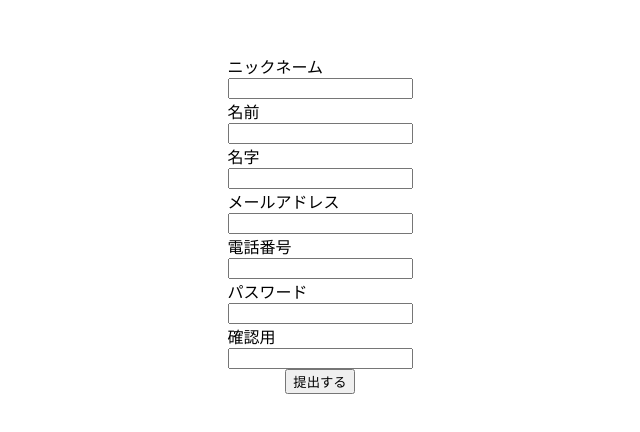
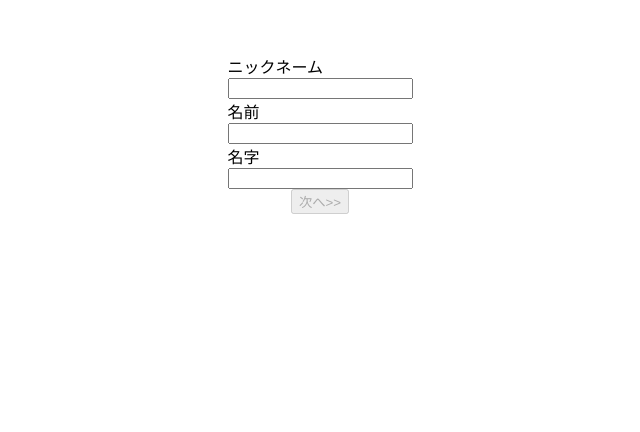
Before and after one commit to yuma-matsui/react-form-app, a React (Create React App) app: page / in a window 1280 px wide. Shown: the part 138-570 px from the top of the page, without its empty margins (320-960 px from the left). Built offline with nearby package versions, Linux system fonts and the light colour scheme.

Commit message:
Wizard形式のフォームを実装した

```diff
--- a/src/components/Form.tsx
+++ b/src/components/Form.tsx
@@ -1,5 +1,6 @@
 import { FC } from "react"
 import { SubmitHandler, useForm } from "react-hook-form"
+import { useWizardForm } from "../hooks/useWizardForm"
 
 import { InputName } from "../types/inputName"
 import { User } from "../types/user"
@@ -32,24 +33,34 @@ const Form: FC = () => {
     handleSubmit,
     register,
     formState: {
+      isValid,
+      isSubmitting,
       errors
-    }} = useForm<User>()
+    }} = useForm<User>({
+      mode: 'onChange'
+    })
+  const onSubmit: SubmitHandler<User> = (data) => alert(JSON.stringify(data))
 
-  const onSubmit: SubmitHandler<User> = (data) => console.log(data)
-
-  console.log(errors)
-
-  return (
-    <form onSubmit={handleSubmit(onSubmit)} className="flex flex-col items-center mt-48">
-      {formItems.map((items, index) => (
+  const forms =
+    formItems
+      .map((items, index) => (
         <BaseInputs
-          key={items[0].name}
           register={register}
           errors={errors}
           formItems={items}
         />
-      ))}
-      <input type="submit" value="提出する" />
+      ))
+
+  const { currentForm, isFirstStep, isLastStep, next, back } = useWizardForm(forms)
+
+  return (
+    <form onSubmit={handleSubmit(onSubmit)} className="flex flex-col items-center mt-48">
+      {currentForm}
+      <div>
+        {!isFirstStep && <button onClick={back} disabled={!isValid || isSubmitting}>&lt;&lt;前へ</button>}
+        {!isLastStep && <button onClick={next} disabled={!isValid || isSubmitting}>次へ&gt;&gt;</button>}
+        {isLastStep && <button type="submit" disabled={!isValid || isSubmitting}>提出する</button>}
+      </div>
     </form>
   )
 }
--- a/src/components/Input.tsx
+++ b/src/components/Input.tsx
@@ -10,14 +10,17 @@ type Props = {
   name: InputName
 }
 
+const isPassword = (type: string) => ((type === 'password') || (type === 'passwordConfirmation')) ? 'password' : 'text'
+
 export const Input: FC<Props> = ({ register, label, name }) => (
   <>
     <label htmlFor={name}>
       {label}
       <input
-        type="text"
+        type={isPassword(name)}
         id={name}
         { ...register(name, { required: true }) }
+        autoComplete="off"
       />
     </label>
   </>
--- /dev/null
+++ b/src/hooks/useWizardForm.ts
@@ -0,0 +1,23 @@
+import { ReactElement, useState } from "react";
+
+export const useWizardForm = (forms: ReactElement[]) => {
+  const [currentStepIndex, setCurrentStepIndex] = useState(0)
+
+  const next = () => setCurrentStepIndex(prev => {
+    if (prev === forms.length - 1) return prev
+    return prev + 1
+  })
+
+  const back = () => setCurrentStepIndex(prev => {
+    if (prev === 0) return prev
+    return prev - 1
+  })
+
+  return {
+    currentForm: forms[currentStepIndex],
+    isFirstStep: currentStepIndex === 0,
+    isLastStep: currentStepIndex === forms.length - 1,
+    next,
+    back
+  }
+}
```
